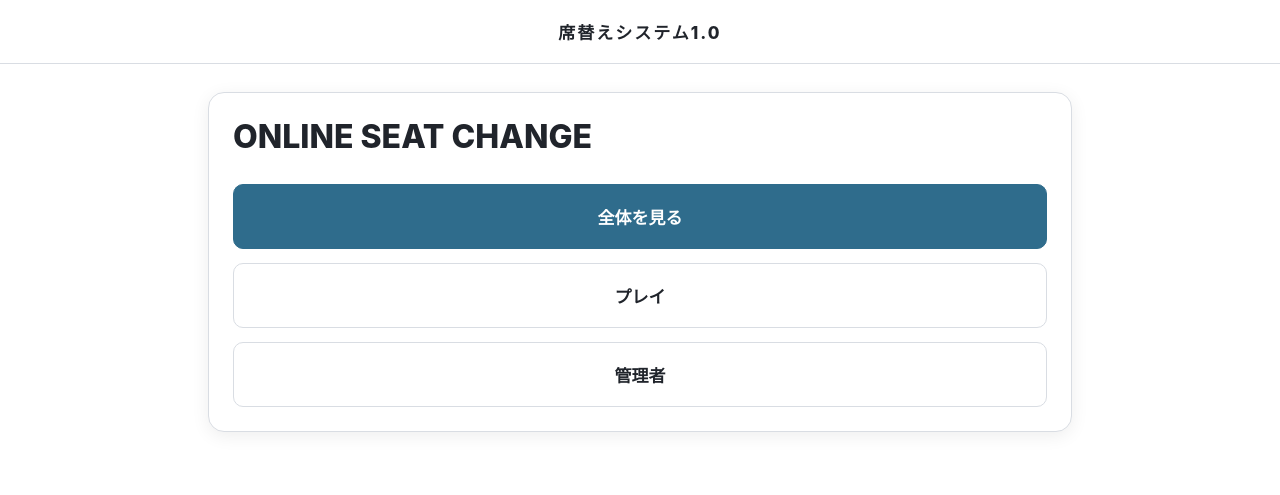
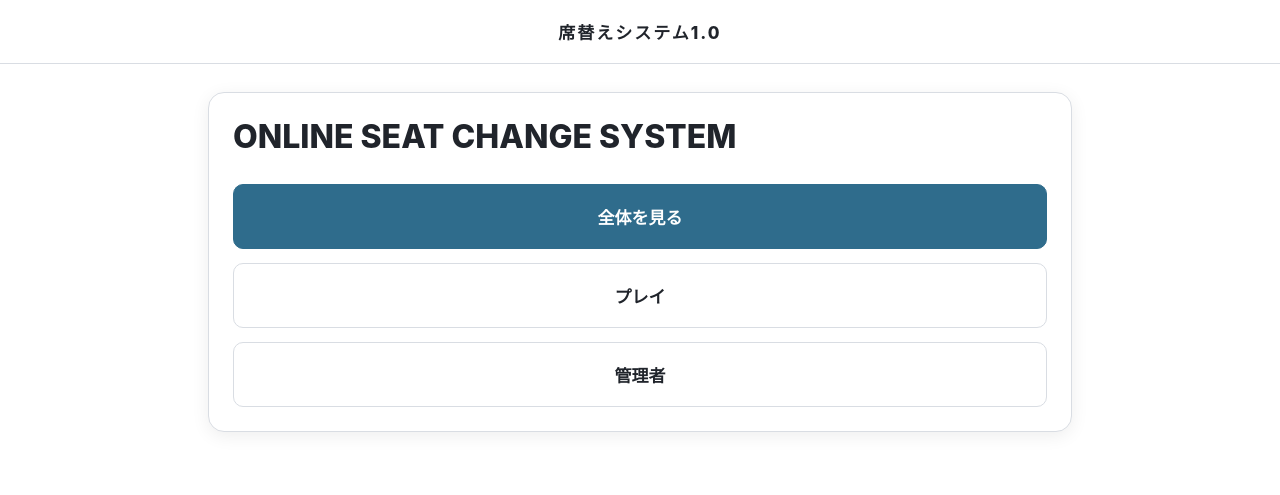
Before and after one commit to dpybm8zm7k-ai/-11.2.10.55, a plain HTML site: page index.html in a window 1280 px wide. Drawn offline with Linux system fonts and the light colour scheme; no server answers.

Commit message:
Update title to 'ONLINE SEAT CHANGE SYSTEM'

```diff
--- a/index.html
+++ b/index.html
@@ -134,7 +134,7 @@ hr{border:none;border-top:1px solid var(--border);margin:22px 0}
 
 <section id="top-screen" class="screen active">
   <div class="panel">
-    <h1>ONLINE SEAT CHANGE</h1>
+    <h1>ONLINE SEAT CHANGE SYSTEM</h1>
     <p class="description"> </p>
     <div class="stack" style="margin-top:28px">
       <button type="button" class="button primary menu-button" onclick="showSeats()">全体を見る</button>
```
